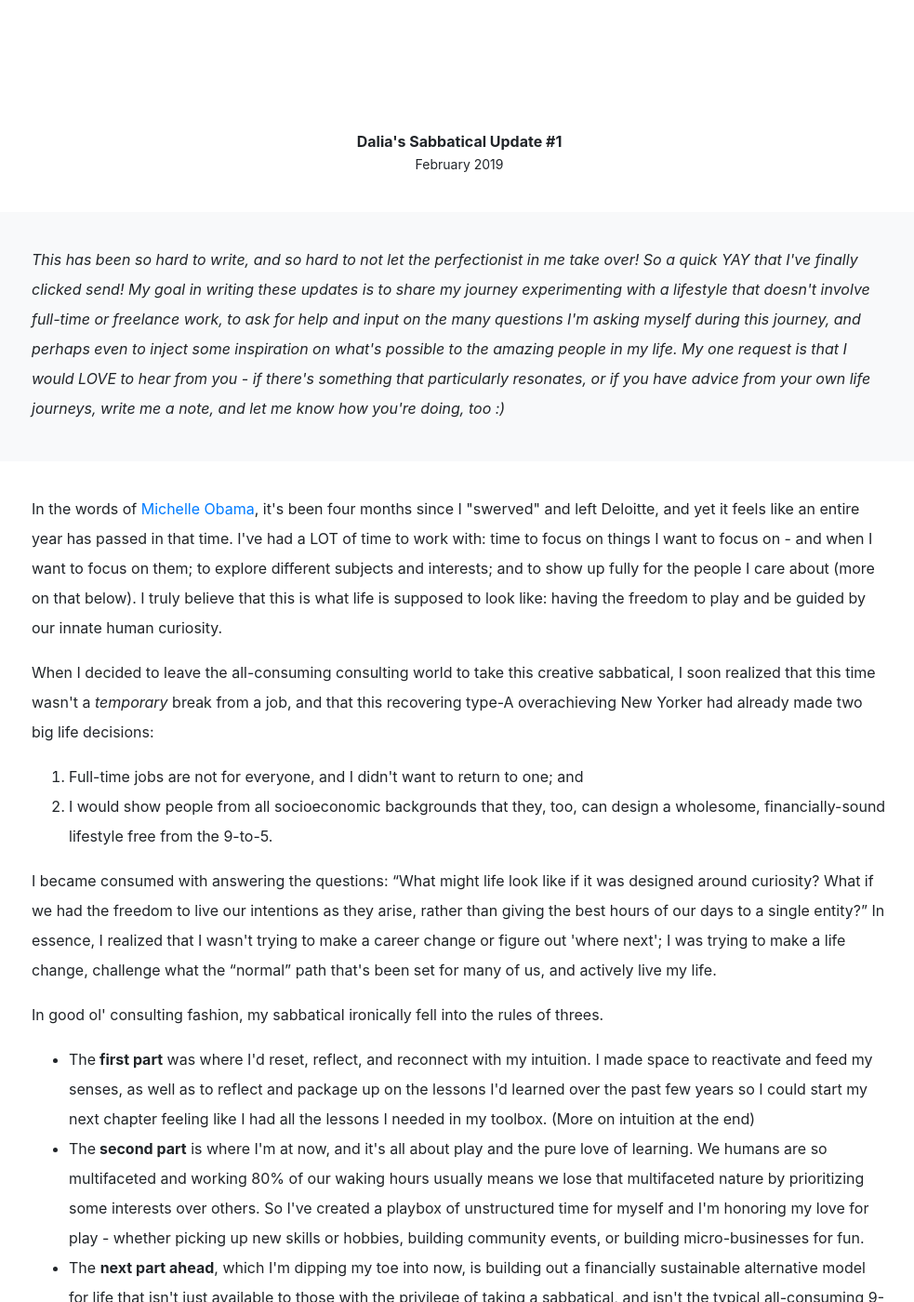
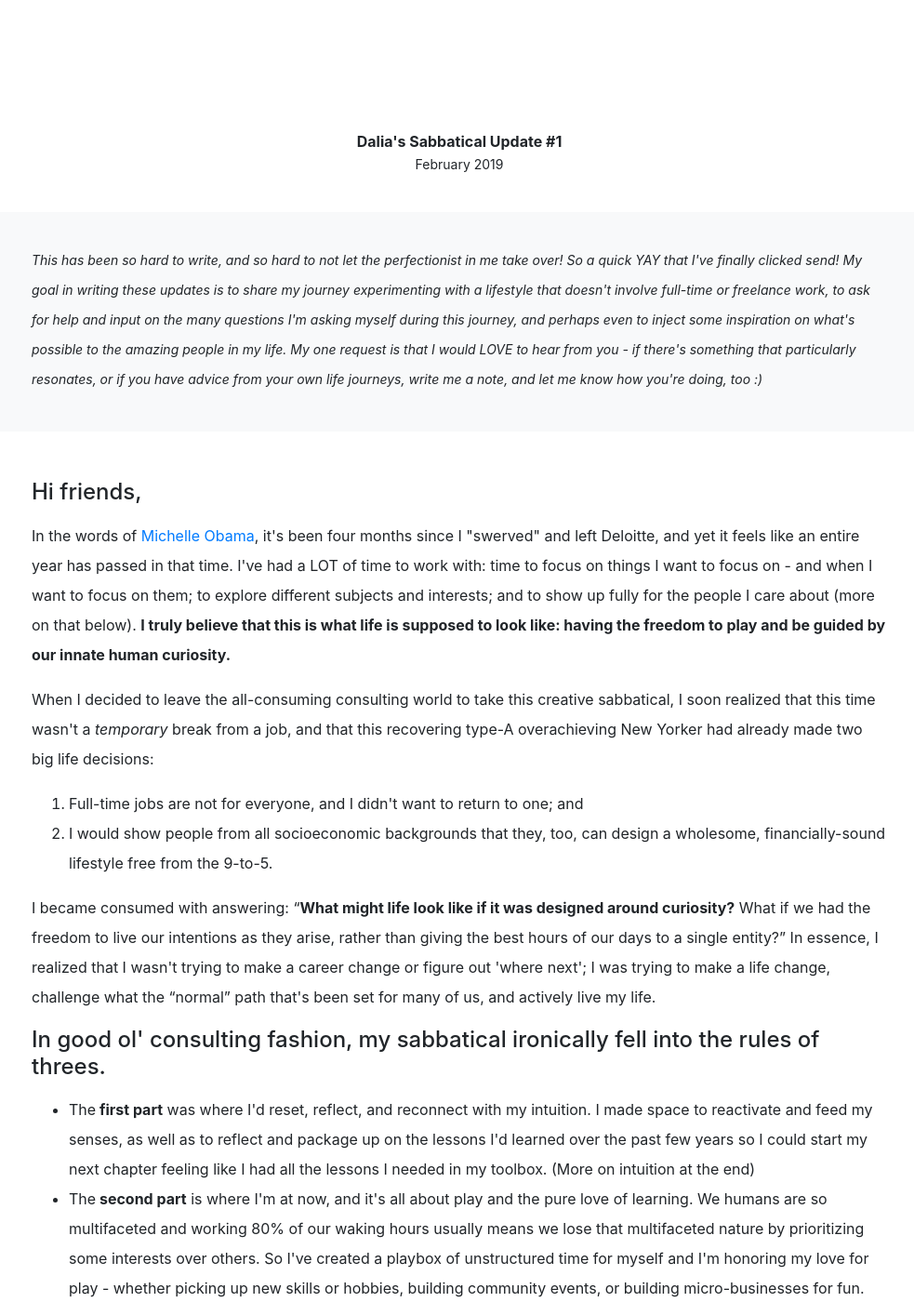
Before and after one commit to dalkat/dalkat.github.io, a Jekyll site: the page built from update-1.md, in a window 1280 px wide and 1400 px high. Shown: the whole window at 93% size, without its empty margins (146-1129 px from the left). Built offline with Jekyll 4.4.1, drawn with Linux system fonts in a browser that asks for light colours; nearby versions of some CDN libraries; some web fonts are replaced; library files that are not in the unit come from our copies; some of the changed text lies outside the part shown.

Commit message:
blog v1.2.1

```diff
--- a/_layouts/update-1.html
+++ b/_layouts/update-1.html
@@ -22,7 +22,7 @@ layout: default-sub
         <div class="row">
           <div class="col-lg-1 col-md-1" style="line-height: 2;"></div>
           <div class="col-lg-10 col-md-10 col-sm-12 col-12" style="line-height: 2;">
-            <p><i>This has been so hard to write, and so hard to not let the perfectionist in me take over! So a quick YAY that I've finally clicked send! My goal in writing these updates is to share my journey experimenting with a lifestyle that doesn't involve full-time or freelance work, to ask for help and input on the many questions I'm asking myself during this journey, and perhaps even to inject some inspiration on what's possible to the amazing people in my life. My one request is that I would LOVE to hear from you - if there's something that particularly resonates, or if you have advice from your own life journeys, write me a note, and let me know how you're doing, too :)</i></p>
+            <p><i><SMALL>This has been so hard to write, and so hard to not let the perfectionist in me take over! So a quick YAY that I've finally clicked send! My goal in writing these updates is to share my journey experimenting with a lifestyle that doesn't involve full-time or freelance work, to ask for help and input on the many questions I'm asking myself during this journey, and perhaps even to inject some inspiration on what's possible to the amazing people in my life. My one request is that I would LOVE to hear from you - if there's something that particularly resonates, or if you have advice from your own life journeys, write me a note, and let me know how you're doing, too :)</SMALL></i></p>
           </div>
           </div>
         </div>
@@ -33,28 +33,28 @@ layout: default-sub
         <div class="row">
           <div class="col-lg-1 col-md-1" style="line-height: 2;"></div>
           <div class="col-lg-10 col-md-10 col-sm-12 col-12" style="line-height: 2;">
-            <p>In the words of <a href="https://amzn.to/2MeRJGh">Michelle Obama</a>, it's been four months since I "swerved" and left Deloitte, and yet it feels like an entire year has passed in that time. I've had a LOT of time to work with: time to focus on things I want to focus on - and when I want to focus on them; to explore different subjects and interests; and to show up fully for the people I care about (more on that below). I truly believe that this is what life is supposed to look like: having the freedom to play and be guided by our innate human curiosity.</p>
+            <p><h4>Hi friends,</h4></p>
+            <p>In the words of <a href="https://amzn.to/2DLyIXX" target="_blank">Michelle Obama</a>, it's been four months since I "swerved" and left Deloitte, and yet it feels like an entire year has passed in that time. I've had a LOT of time to work with: time to focus on things I want to focus on - and when I want to focus on them; to explore different subjects and interests; and to show up fully for the people I care about (more on that below). <b>I truly believe that this is what life is supposed to look like: having the freedom to play and be guided by our innate human curiosity.</b></p>
 
             <p>When I decided to leave the all-consuming consulting world to take this creative sabbatical, I soon realized that this time wasn't a&nbsp;<em>temporary</em>&nbsp;break from a job, and that this recovering type-A overachieving New Yorker had already made two big life decisions:&nbsp;</p>
             <ol><li>Full-time jobs are not for everyone, and I didn't want to return to one; and&nbsp;</li>
             <li>I would show people from all socioeconomic backgrounds that they, too, can design a wholesome, financially-sound lifestyle free from the 9-to-5.</li></ol>
 
-            <p>I became consumed with answering the questions: &ldquo;What might life look like if it was designed around curiosity? What if we had the freedom to live our intentions as they arise, rather than giving the best hours of our days to a single entity?&rdquo; In essence, I realized that I wasn't trying to make a career change or figure out 'where next'; I was trying to make a life change, challenge what the &ldquo;normal&rdquo; path that's been set for many of us, and actively live my life.</p>
-            <p>In good ol' consulting fashion, my sabbatical ironically fell into the rules of threes.&nbsp;</p>
+            <p>I became consumed with answering: &ldquo;<b>What might life look like if it was designed around curiosity?</b> What if we had the freedom to live our intentions as they arise, rather than giving the best hours of our days to a single entity?&rdquo; In essence, I realized that I wasn't trying to make a career change or figure out 'where next'; I was trying to make a life change, challenge what the &ldquo;normal&rdquo; path that's been set for many of us, and actively live my life.</p>
+            <p><h4>In good ol' consulting fashion, my sabbatical ironically fell into the rules of threes.&nbsp;</h4></p>
             <ul>
             <li>The<strong> first part</strong>&nbsp;was where I'd reset, reflect, and reconnect with my intuition. I made space to reactivate and feed my senses, as well as to reflect and package up on the lessons I'd learned over the past few years so I could start my next chapter feeling like I had all the lessons I needed in my toolbox.&nbsp;(More on intuition at the end)</li>
             <li>The<strong> second part</strong>&nbsp;is where I'm at now, and it's all about play and the pure love of learning. We humans are so multifaceted and working 80% of our waking hours usually means we lose that multifaceted nature by prioritizing some interests over others. So I've created a playbox of unstructured time for myself and I'm honoring my love for play - whether picking up new skills or hobbies, building community events, or building micro-businesses for fun.</li>
             <li>The&nbsp;<strong>next part ahead</strong>, which I'm dipping my toe into now, is building out a financially sustainable alternative model for life that isn't just available to those with the privilege of taking a sabbatical, and isn't the typical all-consuming 9-5 nor the hustling freelance economy. More on that in my next update.</li>
             </ul>
-            <p>These four months alone have helped me reconnect with the human side of me: the creator, contributor, and chaser of curiosities. I very much intended to revive my curiosity and creativity over this sabbatical and I've been glowing with inspiration as both have reawakened in so many different facets of my life. I'm more alert and aware of both myself and the world around me, finding opportunities to show up in more meaningful ways for the people I love (myself included) and to create in the communities around me. </p>
+            <p>These four months alone have helped me <b>reconnect with the human side of me</b>: the creator, contributor, and chaser of curiosities. I very much intended to revive my curiosity and creativity over this sabbatical and I've been glowing with inspiration as both have reawakened in so many different facets of my life. I'm more alert and aware of both myself and the world around me, finding opportunities to show up in more meaningful ways for the people I love (myself included) and to create in the communities around me. </p>
 
-            <p>(Un)surprisingly, one of the biggest revivers of creativity for me has been necessity - creativity truly does love constraint. With no income, I've found myself more crafty about ways to create instead of buy: everything from&nbsp;<a href="https://daliakatan.com/challah">baking my own challahs</a> to <a href="https://ezentialsf.com/">making essential oil candles</a>&nbsp;with some friends. This even includes walking an average of 4 miles every day because I no longer need to rush anywhere! Each necessity and observation has awakened a thirst for learning (<a href="https://skl.sh/2TE2fKn">online classes are amazing</a>), and sometimes even led to fun little side businesses like <a href="https://presently.fun">redesigning gifting-giving</a> for my 10-year old brother and his classmates. And when my savings burn would become too high, I'd find myself returning to freelance brand designing (reach out if you'd like a custom resume/portfolio site!) and grad school essay tutoring. That said, I've also had to use this time to unlearn a lot of habits, such as the need to always be productive, stimulated, or working toward something - aka 'busyness'. Boredom, after all, is time our mind sorely needs to settle, connect dots, and dream.</p>
-            <p>Overall, it's definitely been up and down. There are moments where I feel inspired and unstoppable, and moments where I find myself tired and low energy - realizing what a toll this job took on my mind, body, and soul. There are moments I feel giddy as ever, and moments where I feel really down, so down that I'd end up returning home only two weeks in to my trip abroad (who knew you could be homesick after three years globetrotting for work and fun?!). But overall I feel tremendous clarity and happiness and feel like I&rsquo;m on the precipice of change. It&rsquo;s what you feel when you&rsquo;re so close to a tipping point or feel a major breakthrough is just around the corner. Maybe I'm cracking the perfect alternative lifestyle for anyone to copy and paste into their own lives.</p>
+            <p>(Un)surprisingly, one of the biggest revivers of creativity for me has been necessity - creativity truly does love constraint. With no income, I've found myself more crafty about ways to create instead of buy: everything from&nbsp;<a href="https://daliakatan.com/challah" target="_blank">baking my own challahs</a> to <a href="https://ezentialsf.com/" target="_blank">making essential oil candles</a>&nbsp;with some friends. This even includes walking an average of 4 miles every day because I no longer need to rush anywhere! Each necessity and observation has awakened a thirst for learning (<a href="https://skl.sh/2TE2fKn" target="_blank">online classes are amazing</a>), and sometimes even led to fun little side businesses like <a href="https://presently.fun" target="_blank">redesigning gifting-giving</a> for my 10-year old brother and his classmates. And when my savings burn would become too high, I'd find myself returning to freelance brand designing (reach out if you'd like a custom resume/portfolio site!) and grad school essay tutoring. That said, I've also had to use this time to unlearn a lot of habits, such as the need to always be productive, stimulated, or working toward something - aka 'busyness'. Boredom, after all, is time our mind sorely needs to settle, connect dots, and dream.</p>
+            <p><h4>Overall, there have definitely been ups and downs. </h4>There are moments where I feel inspired and unstoppable, and moments where I find myself tired and low energy - realizing what a toll this job took on my mind, body, and soul. There are moments I feel giddy as ever, and moments where I feel really down, so down that I'd end up returning home only two weeks in to my trip abroad (who knew you could be homesick after three years globetrotting for work and fun?!). But overall I feel tremendous clarity and happiness and feel like I&rsquo;m on the precipice of change. It&rsquo;s what you feel when you&rsquo;re so close to a tipping point or feel a major breakthrough is just around the corner. Maybe I'm cracking the perfect alternative lifestyle for anyone to copy and paste into their own lives.</p>
             <p>Below are some key themes of part one of my sabbatical, and some questions I&rsquo;d love to engage in with you. I've also include some suggestions off of my reading list.</p>
-            <p>Best,</p>
-            <p>Dalia</p>
+            <p>Best,<br>Dalia</p>
             <p><b>P.S.</b> I am so grateful for what the consulting world has taught me - it helped me channel and structure my creativity, it gave me an outlet to dedicate my energy and hard work ethic, and it presented me amazing people to learn from. Most likely, without it, I wouldn't have been able to come to the decision I've made with my sabbatical, and also wouldn't have had the tools to make it a reality.</p>
-            <p><b>P.P.S.</b> Society puts a lot of pressure on people to always think about 'what's your next job' or 'have you started applying yet?' Let's challenge ourselves instead to ask those around us, 'Where is your heart leading you lately? what's your latest adventure? Or, what does your life look like right now?' Remember that "life is a process, not an outcome".(<a href="https://amzn.to/2SU2qRd">Design Your Life</a>).&nbsp;</p>
+            <p><b>P.P.S.</b> Society puts a lot of pressure on people to always think about 'what's your next job' or 'have you started applying yet?' Let's challenge ourselves instead to ask those around us, 'Where is your heart leading you lately? what's your latest adventure? Or, what does your life look like right now?' Remember that "life is a process, not an outcome".(<a href="https://amzn.to/2BCvhmr" target="_blank">Design Your Life</a>).&nbsp;</p>
           </div>
         </div>
       </div>
@@ -66,33 +66,33 @@ layout: default-sub
         <div class="row">
           <div class="col-lg-1 col-md-1" style="line-height: 2;"></div>
           <div class="col-lg-10 col-md-10 col-sm-12 col-12" style="line-height: 2;">
-            <p><strong>Key themes of part one of my sabbatical</strong></p><br>
-            <p><strong>ON BALANCE</strong></p>
+            <p><h2>What's been on my mind</h2></p><br>
+            <p><h4>ON BALANCE</h4></p>
             <p>Burnout is so real. I left a job I loved not because I stopped loving the work or the people, but because I wasn't feeding the different energy sources that make me feel energized and fullfilled. Perhaps I failed at finding balance, but perhaps balance could not be found in a 50-60 hour workweek. I've been thinking a lot about balance, and how in my next chapter I may be able to still do work that I love - perhaps part-time - and balance that out with other things I also love, whether side hustles, passion projects, or just hobbies/learning time.&nbsp;</p>
-            <p>My questions for you:</p><br>
-            <ul>
+            <p>My questions for you:</p>
+            <p><ul>
             <li>Where have you been good about finding balance in your life? Where have you not?</li>
             <li>What boundaries have helped you protect your balance?</li>
             <li>How would you have described yourself 5 years ago? How about today? What's changed?</li>
-            </ul><br><BR>
-            <p><strong>ON INTUITION</strong></p><br>
+            </ul></p><BR>
+            <p><h4>ON INTUITION</h4></p>
             <p>My last day of Deloitte was the day I flew out to Italy on my one-way ticket, but two weeks in to this fun and carefree trip to Italy I found myself helplessly homesick - even with my sister&rsquo;s company. Things in my relationship felt rocky, my friends and family were thousands of miles away, and I felt like I was trying to force myself to relax and enjoy. While a bad feeling, it reminded me of one of my goals in coming to Europe: get back in touch with my intuition. What this homesickness really came down to for me was a struggle between my head, my heart, and my gut, each of which was giving me a different message - to stay, to leave (Europe or my relationship?), to keep pushing through the hardship, etc. I couldn't figure out, which voice was my intuition, and which was my saboteur or inner critic? Was leaving weakness/failure, or was it strength?</p>
             <p>I think many of us have lost our ability to both hear and listen to our intuition - for a number of reasons, whether because we've been told so long what to do even if it conflicted with our gut (at work especially), or &hellip; With all the unstructured time that I have now, and so many projects and ideas fighting for my attention, reconnecting with my intuition has been such an important tool to navigating my decisions.</p>
             <p>I'd love to hear from you:</p>
-            <ul>
+            <p><ul>
             <li>What do you think has challenged your connection to your intuition? (Call it inner compass, inner voice, gut feeling, whatever!)</li>
             <li>How have you strengthened your ability to both hear and listen to your intuition?</li>
             <li>How do you separate your intuition from fear or the inner critic?</li>
-            </ul>
-            <p><strong>ON RITUAL</strong></p>
+            </ul></p>
+            <p><h4>ON RITUAL</h4></p>
             <p>I think the last time I truly had a ritual or routine was in high school, when I knew every day what time I'd be at gymnastics, what time I'd be doing my math homework, and when my weekly Grey's Anatomy binge could consumer my attention. A decade later, the importance of ritual has been in my face a ton. not necessarily time bound, but having routine around certain things i find important. might be yoga on the beach one day, might be calling up a friend once a week, etc.</p>
-            <p><strong>My reading/listening list this quarter:</strong></p>
+            <p><h4>MY READING/LISTENING LIST THIS QUARTER:</h4></p>
             <ul>
-            <li>Becoming by Michelle Obama&nbsp;<a href="https://amzn.to/2MeRJGh">https://amzn.to/2MeRJGh</a></li>
-            <li>Surrender Experiment</li>
-            <li>Warrior of Light by Paolo Coelho</li>
-            <li>Mating in Captivity by Esther Perel</li>
-            <li>The Story of the Lost Child by Elena Ferrante (but if you're starting the series, start with My Brilliant Friend)</li>
+            <li><a href="https://amzn.to/2DLyIXX" target="_blank">Becoming</a> by Michelle Obama</li>
+            <li><a href="https://amzn.to/2EbX7rp" target="_blank">The Surrender Experiment</a> by Michael A. Singer</li>
+            <li><a href="https://amzn.to/2X89L1N" target="_blank">Warrior of the Light</a> by Paolo Coelho</li>
+            <li><a href="https://amzn.to/2DMWSl5" target="_blank">Mating in Captivity</a> by Esther Perel</li>
+            <li><a href="https://amzn.to/2EbPy3G" target="_blank">The Story of the Lost Child by Elena Ferrante (but if you're starting the series, start with <a href="https://amzn.to/2NdisDG" target="_blank">My Brilliant Friend</a>)</li>
             </ul>
           </div>
           </div>
--- a/_sass/_global.scss
+++ b/_sass/_global.scss
@@ -12,6 +12,12 @@ p {
   p {
   line-height: 2;
   }
+  a {
+  color: $secondary;
+  &:hover {
+    color: darken($primary, 10%);
+  }
+}
 }
 
 b, strong {
```
